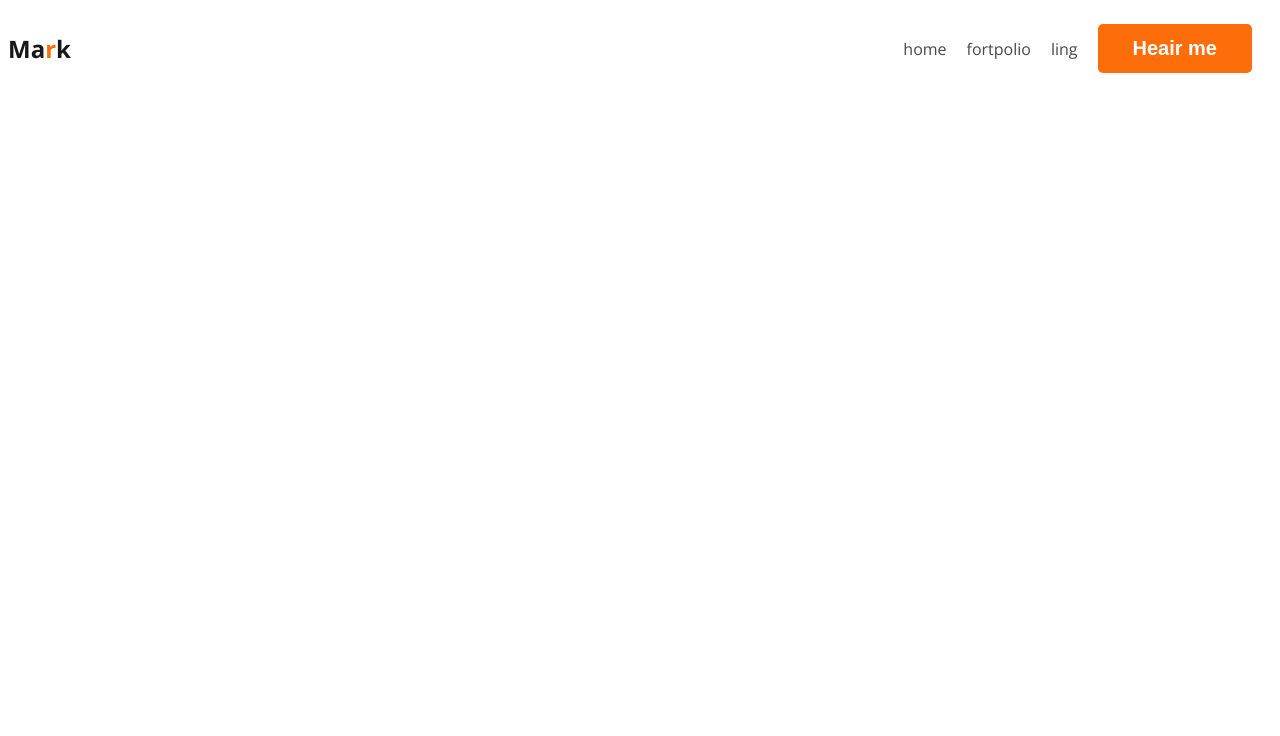
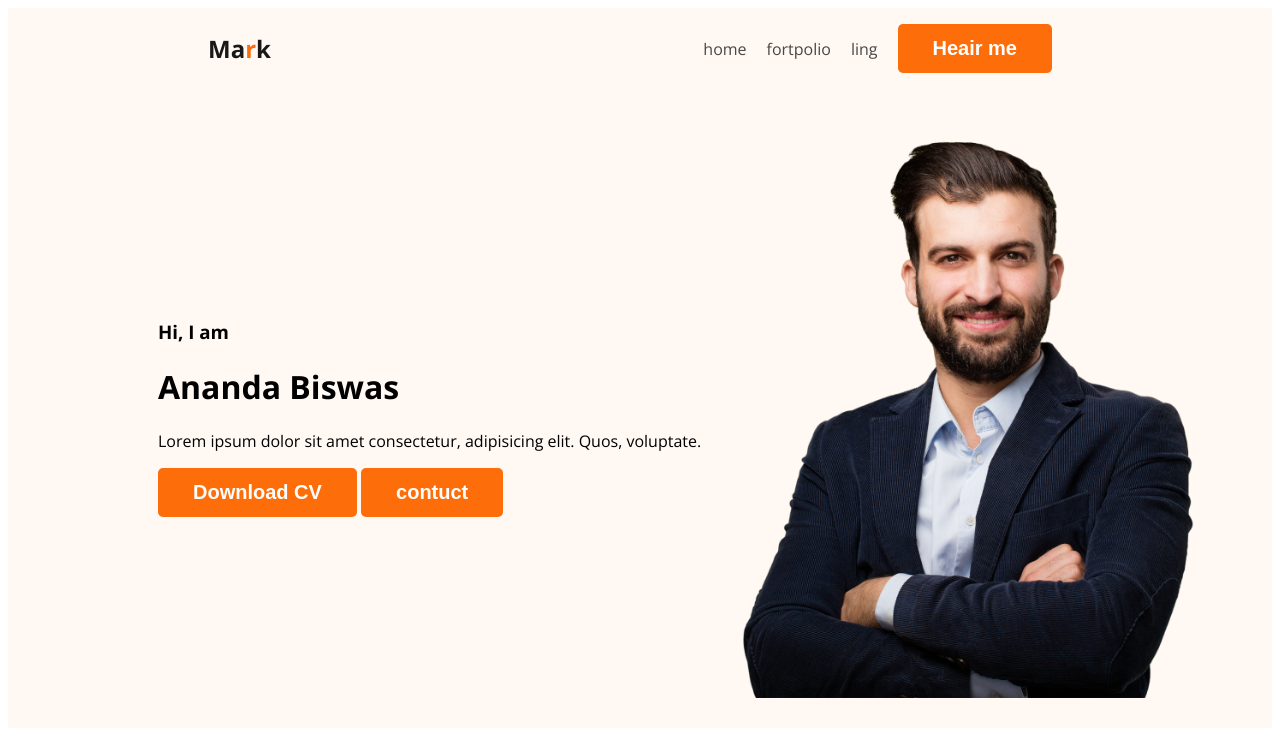
Before and after one commit to Anondabhai/fortpolio-recorce, a plain HTML site: page index.html in a window 1280 px wide. Drawn offline with nearby package versions, Linux system fonts and the light colour scheme.

Commit message:
banner content added

```diff
--- a/fortpolio.css
+++ b/fortpolio.css
@@ -19,7 +19,7 @@ nav{
     display:flex;
     justify-content: space-between;
     align-items: center;
-
+    margin: 0 200px;
 }
 .port-style{
     color:#181818;
@@ -38,3 +38,15 @@ nav a{
     text-decoration: none;
     color:#474747;
 }
+/* header related style */
+.header{
+background-color: #FFF8F3;
+}
+.banner{
+    padding: 30px 30px 30px 150px;
+    display:flex;
+    align-items: center;
+}
+.banner .profile-pic{
+    width: 500px;
+}
--- a/index.html
+++ b/index.html
@@ -11,7 +11,7 @@
     <link rel="stylesheet" href="fortpolio.css">
 </head>
 <body>
-    <header>
+    <header class="header">
         <nav>
             <h1 class="port-style">Ma<span class="text-praimry">r</span>k</h1>
             <ul>
@@ -21,6 +21,16 @@
                 <li><button class="btn-praimry">Heair me</button></li>
             </ul>
         </nav>
+        <div class="banner">
+            <div class="banner-content">
+                <h3 class="banner-greetin">Hi, I am </h3>
+                <h1 class="banner-title">Ananda Biswas</h1>
+                <p>Lorem ipsum dolor sit amet consectetur, adipisicing elit. Quos, voluptate.</p>
+                <button class="btn-praimry">Download CV</button>
+                <button class="btn-praimry">contuct</button>
+            </div>
+            <img class="profile-pic" src="images/hardy.png" alt="">
+        </div>
     </header>
     <main>
 
```
Also changed, not shown: images/developer.png (added), images/hardy.png (added), images/header_bg.png (added), images/icons/facebook.png (added), images/icons/insta.png (added), images/icons/js.png (added), images/icons/mongo.png (added), images/icons/nodejs.png (added), images/icons/react.png (added), images/icons/twitter.png (added).
